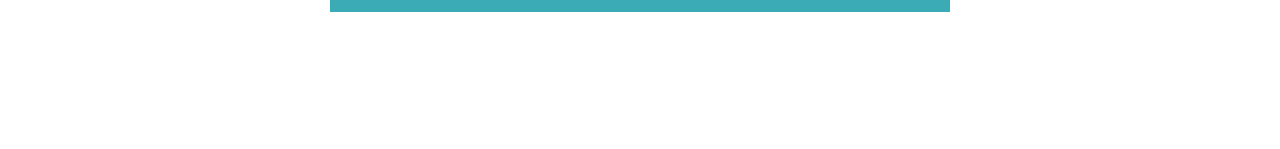
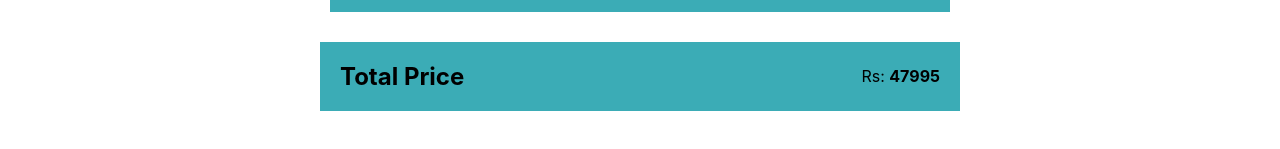
Before and after one commit to rks1995/cart-app-react, a React (Create React App) app: page / in a window 1280 px wide. Shown: the part 549-698 px from the top of the page. Built offline with nearby package versions, Linux system fonts and the light colour scheme; the HTML template or start-up script is replaced by a standard one.

Commit message:
add Footer component to show Total Price

```diff
--- a/src/App.js
+++ b/src/App.js
@@ -1,6 +1,7 @@
 import React from 'react';
 import Navbar from './components/Navbar';
 import Cart from './components/Cart';
+import Footer from './components/Footer';
 
 class App extends React.Component {
   constructor() {
@@ -59,6 +60,19 @@ class App extends React.Component {
 
     this.setState({ products: newProduct });
   };
+
+  getTotalPrice = () => {
+    const { products } = this.state;
+
+    let totalPrice = 0;
+
+    products.forEach((product) => {
+      const { price, qty } = product;
+      totalPrice += price * qty;
+    });
+
+    return totalPrice;
+  };
   render() {
     const { products } = this.state;
     return (
@@ -70,6 +84,7 @@ class App extends React.Component {
           HandleIncreaseQuantity={this.HandleIncreaseQuantity}
           HandleDelete={this.HandleDelete}
         />
+        <Footer getTotalPrice={this.getTotalPrice} />
       </div>
     );
   }
--- /dev/null
+++ b/src/components/Footer.js
@@ -0,0 +1,14 @@
+const Footer = (props) => {
+  return (
+    <div className='cart'>
+      <div className='price'>
+        <h2>Total Price</h2>
+        <span>
+          Rs: <b>{props.getTotalPrice()}</b>
+        </span>
+      </div>
+    </div>
+  );
+};
+
+export default Footer;
--- a/src/index.css
+++ b/src/index.css
@@ -47,6 +47,14 @@ code {
   cursor: pointer;
 }
 
+.cart .price {
+  display: flex;
+  justify-content: space-between;
+  align-items: center;
+  padding: 0 20px;
+  background-color: #3BACB6;
+}
+
 /* navbar */
 
 .navbar {
```
